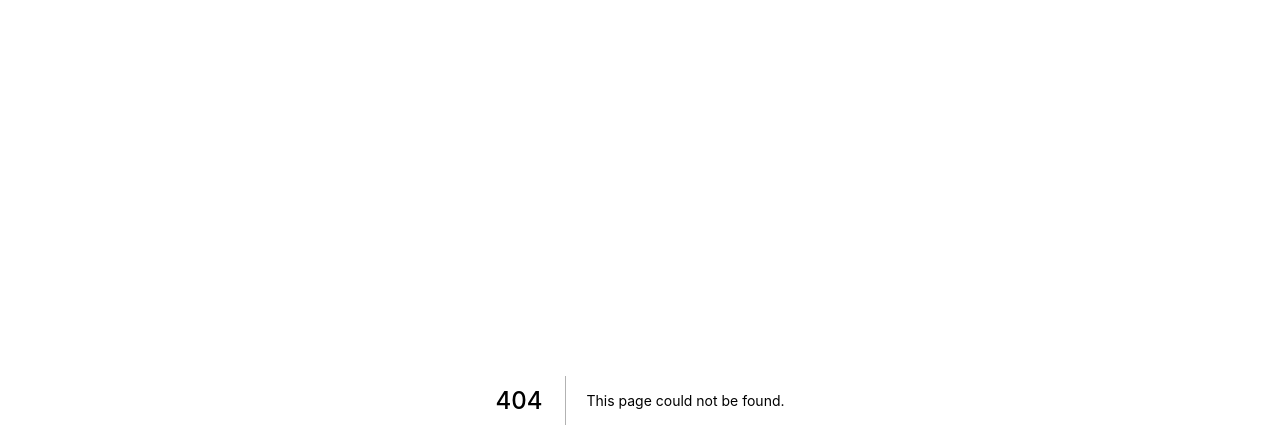
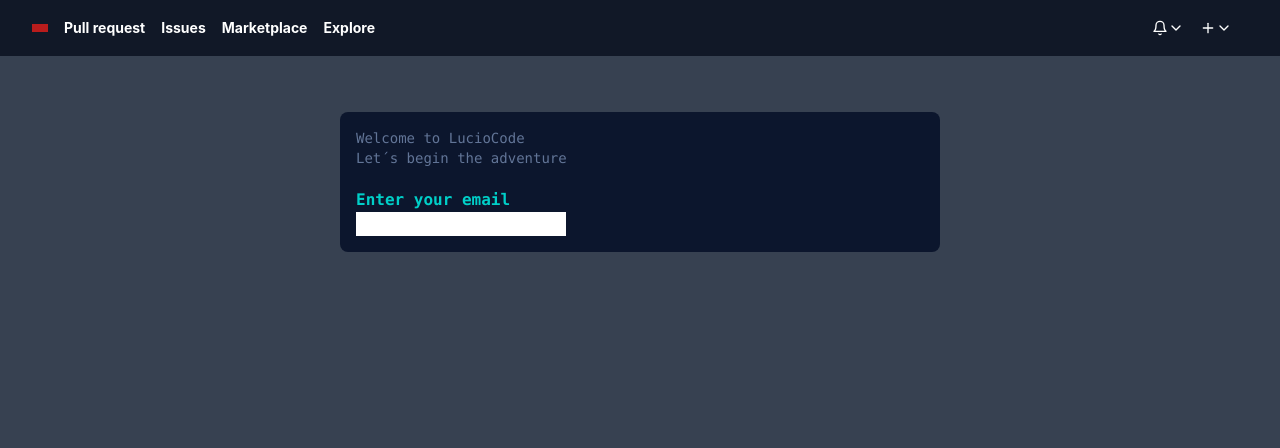
Before and after one commit to imMatheus/lucio, a Next.js app: page /Register in a window 1280 px wide. Before the commit this address had no page. Shown: the top 448 px of the page. Built offline with nearby package versions, Linux system fonts and the light colour scheme.

Commit message:
added register screen animations

```diff
--- /dev/null
+++ b/components/Layout/index.tsx
@@ -0,0 +1,13 @@
+import React from 'react'
+import Navbar from '../Navbar'
+
+const Layout: React.FC = ({ children }) => {
+    return (
+        <section className='bg-gray-700 min-h-screen'>
+            <Navbar />
+            {children}
+        </section>
+    )
+}
+
+export default Layout
--- /dev/null
+++ b/components/Navbar/Navbar.module.scss
@@ -0,0 +1,15 @@
+.nav {
+    @apply flex bg-gray-900 text-white py-4 px-8;
+}
+
+.searchWrapper {
+    @apply bg-red-700 py-1 px-2 mr-4;
+}
+
+.tab {
+    @apply font-bold mr-4 hover:opacity-80 transition-colors;
+}
+
+.controlsSpan {
+    @apply flex text-sm mr-4;
+}
--- a/components/Navbar/index.tsx
+++ b/components/Navbar/index.tsx
@@ -1,11 +1,29 @@
 import React, { ReactElement } from 'react'
+import styles from './Navbar.module.scss'
+import { Bell, Plus, ChevronDown } from 'react-feather'
 
 export default function Navbar(): ReactElement {
     return (
-        <div className='bg-green-500'>
-            hello im navbar
-            <h1 className='font-bold'>wag 1</h1>
-            <p>hej</p>
-        </div>
+        <nav className='flex bg-gray-900 text-white py-4 px-8 text-sm'>
+            <section className='flex flex-1 items-center'>
+                <div className={styles.searchWrapper}>
+                    <form action=''></form>
+                </div>
+                <p className={styles.tab}>Pull request</p>
+                <p className={styles.tab}>Issues</p>
+                <p className={styles.tab}>Marketplace</p>
+                <p className={styles.tab}>Explore</p>
+            </section>
+            <section className='flex'>
+                <span className={styles.controlsSpan}>
+                    <Bell className='w-4' />
+                    <ChevronDown className='w-4' />
+                </span>
+                <span className={styles.controlsSpan}>
+                    <Plus className='w-4' />
+                    <ChevronDown className='w-4' />
+                </span>
+            </section>
+        </nav>
     )
 }
--- /dev/null
+++ b/hooks/useTimeout.tsx
@@ -0,0 +1,30 @@
+import { useCallback, useEffect, useRef } from 'react'
+
+export default function useTimeout(callback: any, delay: number) {
+    const callbackRef: any = useRef(callback)
+    const timeoutRef: any = useRef()
+
+    useEffect(() => {
+        callbackRef.current = callback
+    }, [callback])
+
+    const set = useCallback(() => {
+        timeoutRef.current = setTimeout(() => callbackRef.current(), delay)
+    }, [delay])
+
+    const clear = useCallback(() => {
+        timeoutRef.current && clearTimeout(timeoutRef.current)
+    }, [])
+
+    useEffect(() => {
+        set()
+        return clear
+    }, [delay, set, clear])
+
+    const reset = useCallback(() => {
+        clear()
+        set()
+    }, [clear, set])
+
+    return { reset, clear }
+}
--- a/package.json
+++ b/package.json
@@ -12,6 +12,7 @@
         "next": "11.1.2",
         "react": "17.0.2",
         "react-dom": "17.0.2",
+        "react-feather": "^2.0.9",
         "sass": "^1.43.3"
     },
     "devDependencies": {
--- /dev/null
+++ b/pages/Register.tsx
@@ -0,0 +1,64 @@
+import React, { ReactElement, useEffect, useState } from 'react'
+import styles from '../styles/Registration.module.scss'
+import useTimeout from '@/hooks/useTimeout'
+
+interface Props {}
+
+interface TypedTextProps extends React.HTMLAttributes<HTMLParagraphElement> {
+    delay?: number
+}
+
+function TypedText({ delay = 0, children, ...props }: TypedTextProps) {
+    const length = children?.toString().length // length of string
+    const animationTime = 1000 // css animation time is 700ms, added 300ms to wait and stop when its done
+    delay *= animationTime
+    const [showBlinker, setShowBlinker] = useState(false)
+    const [animationDone, setAnimationDone] = useState(false)
+
+    useTimeout(() => {
+        setShowBlinker(true) // show the text and blinker
+    }, delay)
+
+    useTimeout(() => {
+        setShowBlinker(false) // remove the blinker
+        setAnimationDone(true) // will make the text appear
+    }, delay + animationTime)
+
+    return animationDone || showBlinker ? (
+        <p className={props.className + ' ' + styles.typedText}>
+            <span
+                className={showBlinker && !animationDone ? styles.before : ''} // stops the class from being added twice, re-starting the animation
+                style={{
+                    animationTimingFunction: `steps(${length})`,
+                }}
+            ></span>
+            {showBlinker && (
+                <span
+                    className={styles.after}
+                    style={{
+                        animationTimingFunction: `steps(${length})`,
+                    }}
+                ></span>
+            )}
+            {children}
+        </p>
+    ) : null
+}
+
+export default function Register({}: Props): ReactElement {
+    return (
+        <section className='flex justify-center items-center font-mono'>
+            <div className={styles.modal}>
+                <TypedText className='text-[#627597]'>Welcome to LucioCode</TypedText>
+                <TypedText className='text-[#627597]' delay={1}>
+                    Let´s begin the adventure
+                </TypedText>
+                <TypedText className='text-[#00cfc8] text-base font-semibold mt-5' delay={2}>
+                    Enter your email
+                </TypedText>
+
+                <input />
+            </div>
+        </section>
+    )
+}
--- a/pages/_app.tsx
+++ b/pages/_app.tsx
@@ -1,9 +1,13 @@
 import '../styles/globals.css'
 import 'tailwindcss/tailwind.css'
-
+import Layout from '@/components/Layout'
 import type { AppProps } from 'next/app'
 
 function MyApp({ Component, pageProps }: AppProps) {
-    return <Component {...pageProps} />
+    return (
+        <Layout>
+            <Component {...pageProps} />
+        </Layout>
+    )
 }
 export default MyApp
--- /dev/null
+++ b/styles/Registration.module.scss
@@ -0,0 +1,50 @@
+$modal-bg: #0c162d;
+
+.modal {
+    width: 600px;
+    max-width: 90vw;
+    background-color: $modal-bg;
+
+    @apply mt-14 p-4 rounded-lg;
+}
+
+.typedText {
+    --typewriterSpeed: 700ms;
+    @apply relative w-max;
+
+    // word-break: keep-all;
+    line-break: break-all;
+    background-color: $modal-bg;
+    .before,
+    .after {
+        content: '';
+        position: absolute;
+        top: 0;
+        right: 0;
+        bottom: 0;
+        left: 0;
+    }
+
+    > .before {
+        background: $modal-bg;
+        animation: typewriter var(--typewriterSpeed) forwards;
+    }
+
+    > .after {
+        width: 0.125em;
+        background: white;
+        animation: typewriter var(--typewriterSpeed) forwards, blink 750ms infinite;
+    }
+}
+
+@keyframes blink {
+    to {
+        background: transparent;
+    }
+}
+
+@keyframes typewriter {
+    to {
+        left: 100%;
+    }
+}
--- a/styles/globals.css
+++ b/styles/globals.css
@@ -13,6 +13,35 @@ a {
     text-decoration: none;
 }
 
+h1 {
+    font-weight: 700;
+    @apply text-3xl;
+}
+h2 {
+    font-weight: 700;
+    @apply text-2xl;
+}
+h3 {
+    font-weight: 600;
+    @apply text-xl;
+}
+h4 {
+    font-weight: 600;
+    @apply text-lg;
+}
+h5 {
+    font-weight: 500;
+    @apply text-lg;
+}
+h6 {
+    font-weight: 500;
+    @apply text-base;
+}
+
+p {
+    @apply text-sm;
+}
+
 *,
 *::before,
 *::after {
--- a/tsconfig.json
+++ b/tsconfig.json
@@ -17,9 +17,11 @@
         "paths": {
             "@/components/*": ["components/*"],
             "@/utils/*": ["utils/*"],
+            "@/context/*": ["context/*"],
             "@/types/*": ["types/*"],
             "@/hooks/*": ["hooks/*"],
-            "@/firebase/*": ["firebase/*"]
+            "@/firebase/*": ["firebase/*"],
+            "@/styles/*": ["styles/styles/*"]
         }
     },
     "include": ["next-env.d.ts", "**/*.ts", "**/*.tsx"],
```
Also changed, not shown: 2 other files (tests, documents, lock files or other folders).
